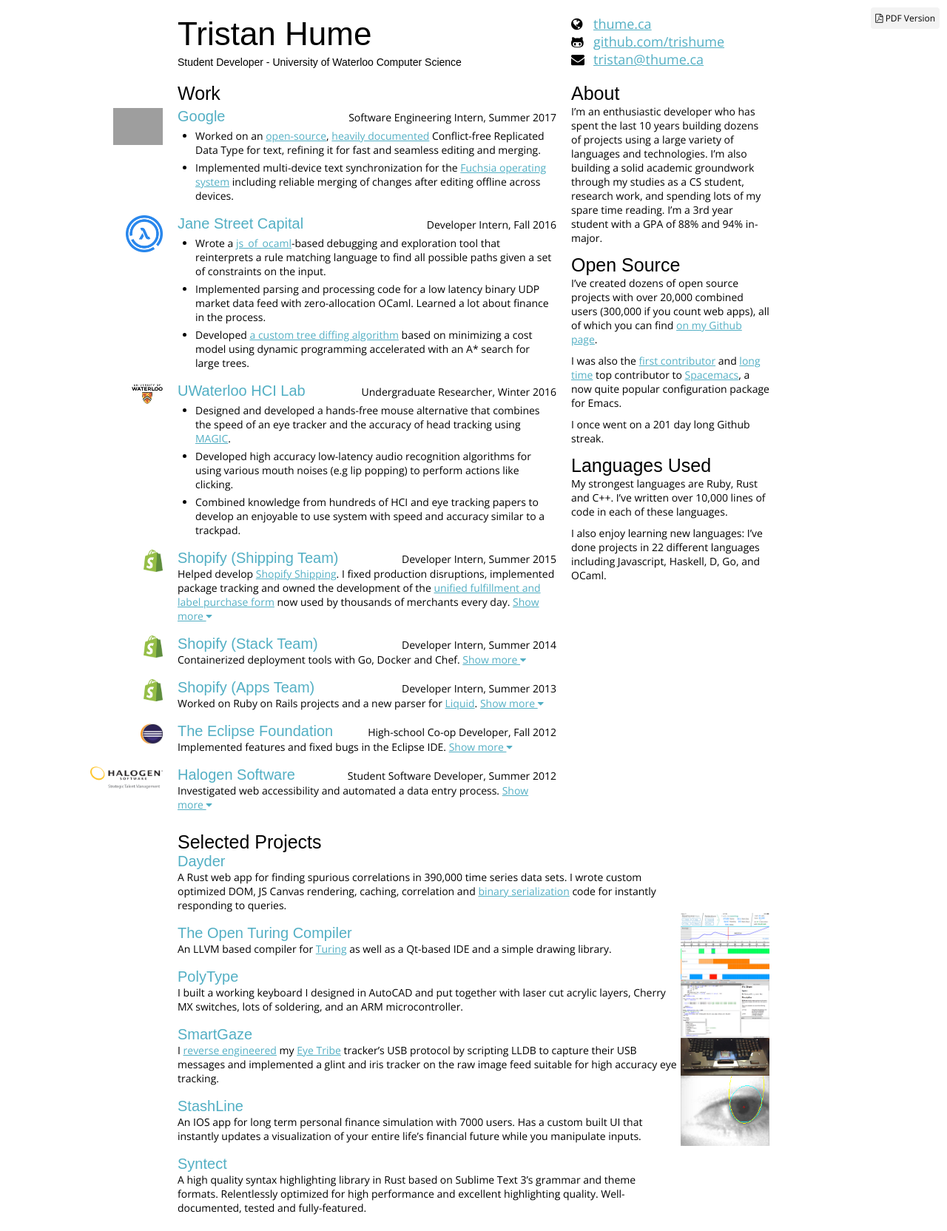
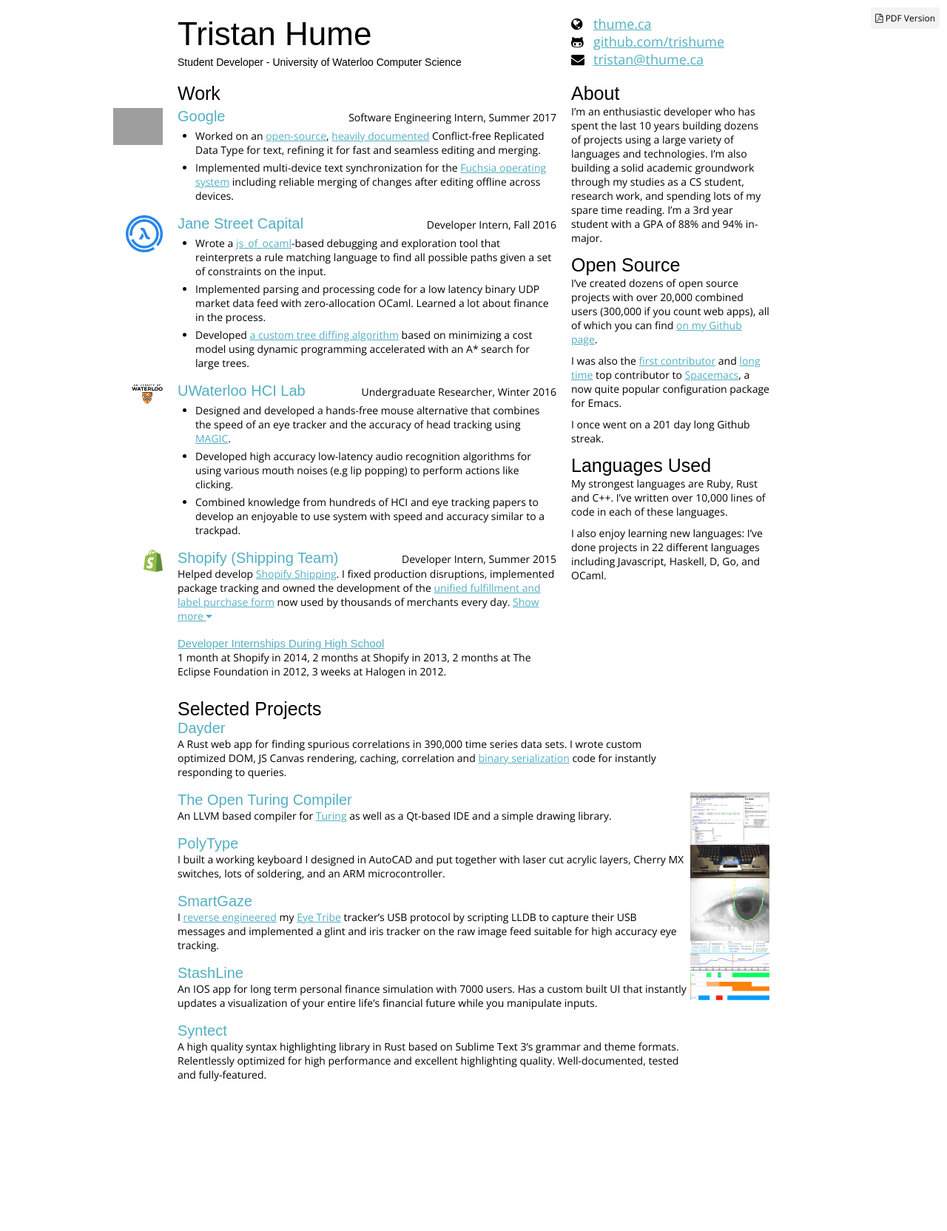
Before and after one commit to trishume/resume, a Jekyll site: the page built from onepage.html, in a window 1280 px wide. Shown: the whole page at 74% size. Built offline with Jekyll 4.4.1, drawn with Linux system fonts in a browser that asks for light colours; nearby versions of some CDN libraries; some web fonts are replaced; after the commit the page ends 1484 px from its top, so only the background shows below that; grey boxes are pictures that could not be loaded.

Commit message:
Update one page PDF resume

```diff
--- a/_includes/section.html
+++ b/_includes/section.html
@@ -1,5 +1,5 @@
-<h2>{{ section[0] }}</h2>
-{% for item in section[1] %}
+<h2>{{ sectionname }}</h2>
+{% for item in sectioncontent %}
 <div class="item">
   {% if item.image %}
   <div class="side-image">
--- a/index.html
+++ b/index.html
@@ -7,6 +7,8 @@
 
   <div class="main">
     {% for section in site.data.resume %}
+      {% assign sectionname = section[0] %}
+      {% assign sectioncontent = section[1] %}
       {% include section.html %}
     {% endfor %}
   </div>
--- a/onepage.html
+++ b/onepage.html
@@ -2,15 +2,26 @@
 layout: "default"
 ---
 {% assign firstprojects = 6 %}
+{% assign firstjobs = 4 %}
 <div class="container">
   {% assign sidebar = site.data.sidebar.onepage %}
   {% include sidebar.html %}
   <div class="main">
     {% for section in site.data.resume %}
       {% if section[0] != 'Projects' %}
+        {% assign sectionname = section[0] %}
+        {% assign sectioncontent = section[1] | slice: 0, firstjobs %}
         {% include section.html %}
       {% endif %}
     {% endfor %}
+    <div class="item">
+      <div class="item-header">
+        <h4><a href="http://thume.ca/resume">Developer Internships During High School</a></h4>
+      </div>
+      <div class="item-body">
+        <p>1 month at Shopify in 2014, 2 months at Shopify in 2013, 2 months at The Eclipse Foundation in 2012, 3 weeks at Halogen in 2012.</p>
+      </div>
+    </div>
   </div>
 </div>
 <div class="container right-image-item">
@@ -21,10 +32,10 @@
     {% include plainsection.html %}
   </div>
   <div class="right-image">
-    <img src="images/fullsize/stashline.png" width="120" /><br>
-    <img src="images/fullsize/openturing.png" width="120" /><br>
-    <img src="images/fullsize/polytype.jpg" width="120" /><br>
-    <!-- <img src="images/fullsize/indexview.png" width="120" /><br> -->
-    <img src="images/fullsize/smartgaze.png" width="120" /><br>
+    <img src="images/fullsize/openturing.png" width="107" /><br>
+    <img src="images/fullsize/polytype.jpg" width="107" /><br>
+    <!-- <img src="images/fullsize/indexview.png" width="107" /><br> -->
+    <img src="images/fullsize/smartgaze.png" width="107" /><br>
+    <img src="images/fullsize/stashline.png" width="107" /><br>
   </div>
 </div>
--- a/pdf.html
+++ b/pdf.html
@@ -13,6 +13,8 @@
         {% assign imagewidth = 60 %}
         {% include rightprojects.html %}
       {% else %}
+        {% assign sectionname = section[0] %}
+        {% assign sectioncontent = section[1] %}
         {% include section.html %}
       {% endif %}
     {% endfor %}
--- a/style.scss
+++ b/style.scss
@@ -213,7 +213,7 @@
   font-family: 'PT Sans Caption', sans-serif;
   font-size: 15px;
   line-height:18px;
-  margin: 25px 0 0 0;
+  margin: 2px 0 0 0;
   font-weight: normal;
 }
 h4#references {
@@ -381,6 +381,10 @@
     color: #53AFC4 !important;
   }
 
+  li {
+    margin-top: 1px;
+  }
+
   .container {
     width:auto;
   }
@@ -395,7 +399,7 @@
   }
 
   .print .container {
-    padding: 5px 10mm;
+    padding: 0px 10mm;
     margin: 0 auto;
   }
   .print #bg {
```
Also changed, not shown: 1 other file.
